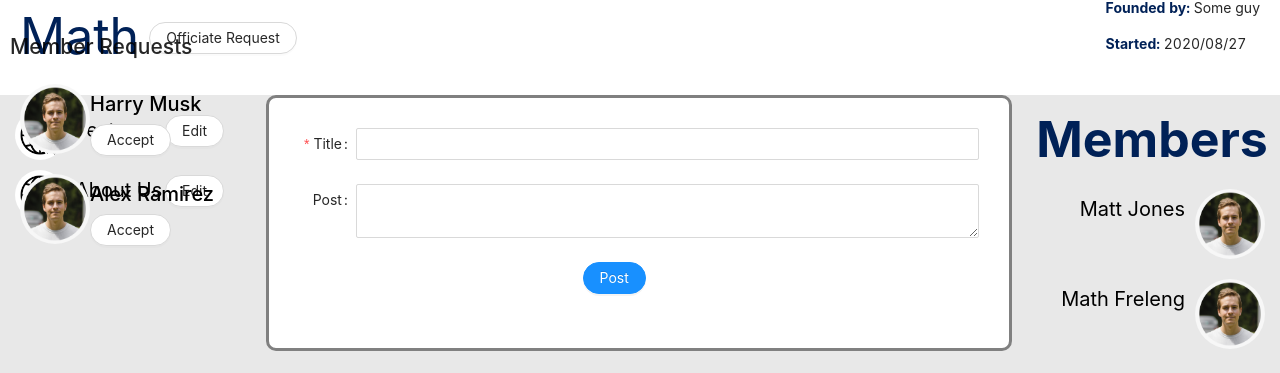
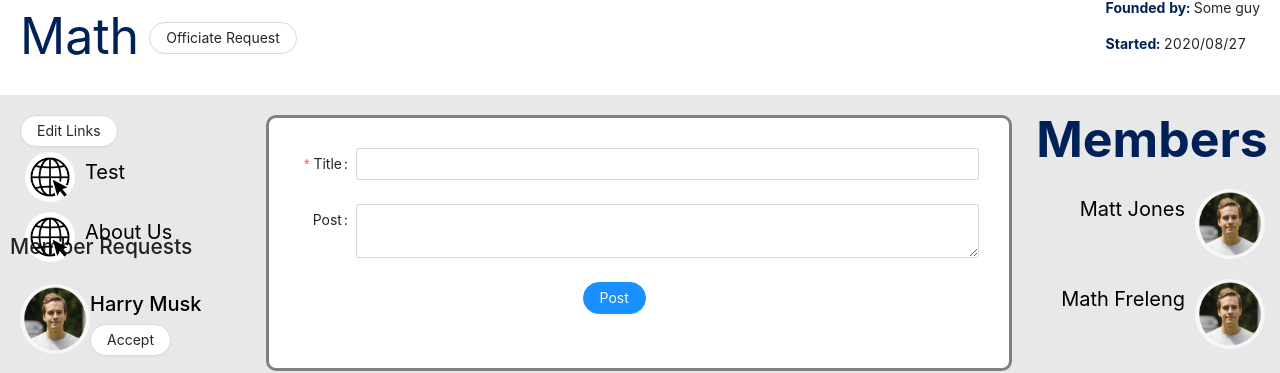
Before and after one commit to bianca-pokhrel/clubscus, a React (Create React App) app in the folder clubs/: page /admin in a window 1280 px wide. Shown: the part 370-743 px from the top of the page. Built offline with nearby package versions, Linux system fonts and the light colour scheme.

Commit message:
Update AdminPage

```diff
--- a/clubs/src/components/AdminPage/AdminFeed.css
+++ b/clubs/src/components/AdminPage/AdminFeed.css
@@ -43,6 +43,7 @@
     border: 3px solid grey;
     margin-left: 10px;
     width: 97.2%;
+    margin-top: 20px;
 }
 
 #new_post {
--- a/clubs/src/components/AdminPage/AdminFeed.js
+++ b/clubs/src/components/AdminPage/AdminFeed.js
@@ -2,7 +2,7 @@ import React from "react"
 import './AdminFeed.css'
 import 'antd/dist/antd.css';
 import PostContent from '../ClubPost/PostContent'
-import { Form, Input, Button, Menu, Dropdown, Col } from 'antd'
+import { message, Form, Input, Button, Menu, Dropdown, Col } from 'antd'
 import { DownOutlined } from '@ant-design/icons';
 
 
@@ -40,6 +40,7 @@ class AdminFeed extends React.Component{
         let time = new Date()
         this.props.posts.push({id: this.props.posts.length, title: values.user.title, text: values.user.post, likes: [], date: time.getFullYear() + '-' + ("0" + (time.getMonth() + 1)).slice(-2) + '-' + ( "0" + time.getDate()).slice(-2), comments: [], image: ""})
         console.log(this.props.posts)
+        message.success('New Post Has Been Made');
         this.forceUpdate()
     };
 
--- a/clubs/src/components/AdminPage/AdminLinks.js
+++ b/clubs/src/components/AdminPage/AdminLinks.js
@@ -2,24 +2,37 @@ import React from "react";
 import 'antd/dist/antd.css';
 import './AdminLinks.css'
 import {Button} from "antd";
-import {Link} from "react-router-dom";
+import NotEditLinks from "./NotEditLinks";
+import EditLinks from "./EditLinks";
 
-var links;
 class AdminLinks extends React.Component {
+   state = {
+            openEditLink: false
+    }
+
+    editStatusToTrue = () => {
+        this.setState((state) => {
+            return {openEditLink: true}
+    });
+    }
+
+    editStatusToFalse = () => {
+        this.setState((state) => {
+            return {openEditLink: false}
+        });
+    }
+
     render() {
-        const links = this.props.links
+        let link_cover;
+        if ( !this.state.openEditLink) {
+            link_cover = <NotEditLinks links={this.props.links} changeStatusToTrue={() => {this.editStatusToTrue()}}/>
+        } else {
+            link_cover = <EditLinks links={this.props.links} changeStatusToFalse={() => {this.editStatusToFalse()}}/>
+            console.log("here go")
+        }
         return (
             <div id="link_box">
-                {links.map(link => (
-                    <div id="link_container">
-                        <img id="links_image" src="/link.jpg"/>
-                        <p><a href={link.url} id="link_text">{link.name}</a></p>
-                        <div id="linkEditButton">
-                            <Button shape="round" size="medium" href="/">Edit</Button>
-                        </div>
-                    </div>
-                ))}
-
+                {link_cover}
             </div>
         );
     }
--- a/clubs/src/components/AdminPage/AdminMemberList.css
+++ b/clubs/src/components/AdminPage/AdminMemberList.css
@@ -32,7 +32,7 @@
     position: absolute;
     left: 10px;
     width: 100%;
-    top: 400px;
+    top: 600px;
     float: left;
 }
 #requested_member_container {
--- a/clubs/src/components/AdminPage/AdminMemberList.js
+++ b/clubs/src/components/AdminPage/AdminMemberList.js
@@ -1,7 +1,7 @@
 import React from "react";
 import 'antd/dist/antd.css';
 import './AdminMemberList.css'
-import {Button} from "antd";
+import {message, Button} from "antd";
 
 let requested_members = [
     {id: 3 , first_name: "Harry", last_name: "Musk"},
@@ -13,6 +13,7 @@ class AdminMemberList extends React.Component {
     acceptMember = (member) => {
         this.props.members.push({id: member.id, first_name: member.first_name, last_name: member.last_name})
         requested_members = requested_members.filter(item => item !== member)
+        message.success('New Member Accepted');
         this.forceUpdate()
     }
     render() {
--- /dev/null
+++ b/clubs/src/components/AdminPage/EditLinks.css
@@ -0,0 +1,36 @@
+#link_box {
+    margin: 5px;
+    padding: 5px;
+}
+
+#link_container {
+    position: relative;
+    width: 100%;
+    float: left;
+    vertical-align: middle;
+    padding: 5px;
+}
+#link_text {
+    position: absolute;
+    font-size: 20px;
+    text-decoration: none;
+    color: black;
+    margin-left: 10px;
+    margin-top: 5px;
+    float: left;
+}
+#links_image {
+    width: 50px;
+    height: 50px;
+    float: left;
+    border-radius: 50%;
+}
+a {
+    color: black;
+}
+
+#linkEditButton {
+    position: absolute;
+    top: 10px;
+    margin-left: 150px;
+}
--- /dev/null
+++ b/clubs/src/components/AdminPage/EditLinks.js
@@ -0,0 +1,44 @@
+import React from "react";
+import 'antd/dist/antd.css';
+import './EditLinks.css'
+import { message, Form, Input, Button, Select } from 'antd';
+
+const layout = {
+    labelCol: { span: 8 },
+    wrapperCol: { span: 16 },
+};
+
+class EditLinks extends React.Component {
+    editLinks = () => {
+        this.props.changeStatusToFalse()
+    }
+    addLink = (values: any) => {
+        this.props.links.push({name: values.name, url: values.url})
+        this.props.changeStatusToFalse()
+        message.success('New Link Added');
+    }
+    render() {
+        return(
+            <div id="link_box">
+                <div id="addLinksButtonCoinainer">
+                    <Button shape="round" size="medium" onClick={this.editLinks}>Back</Button>
+                </div>
+                <Form {...layout}  name="control-hooks" onFinish={this.addLink}>
+                    <Form.Item name="url" label="URL" rules={[{ required: true }]} initialValue="URL">
+                        <Input />
+                    </Form.Item>
+                    <Form.Item name="name" label="Name" rules={[{ required: true }]} initialValue="name">
+                        <Input />
+                    </Form.Item>
+                    <Form.Item >
+                        <Button shape="round" type="primary" htmlType="submit" >
+                            Save
+                        </Button>
+                    </Form.Item>
+                </Form>
+            </div>
+        );
+    }
+}
+
+export default EditLinks
--- /dev/null
+++ b/clubs/src/components/AdminPage/NotEditLinks.css
@@ -0,0 +1,29 @@
+#link_box {
+    margin: 5px;
+    padding: 5px;
+}
+#link_container {
+    position: relative;
+    width: 100%;
+    float: left;
+    vertical-align: middle;
+    padding: 5px;
+}
+#link_text {
+    position: absolute;
+    font-size: 20px;
+    text-decoration: none;
+    color: black;
+    margin-left: 10px;
+    margin-top: 5px;
+    float: left;
+}
+#links_image {
+    width: 50px;
+    height: 50px;
+    float: left;
+    border-radius: 50%;
+}
+a {
+    color: black;
+}
--- /dev/null
+++ b/clubs/src/components/AdminPage/NotEditLinks.js
@@ -0,0 +1,27 @@
+import React from "react";
+import 'antd/dist/antd.css';
+import './NotEditLinks.css'
+import {Button} from "antd";
+
+class NotEditLinks extends React.Component {
+    editLinks = () => {
+        this.props.changeStatusToTrue()
+    }
+    render(){
+        return(
+            <div id="link_box">
+                <div id="addLinksButtonCoinainer">
+                    <Button shape="round" size="medium" onClick={this.editLinks}>Edit Links</Button>
+                </div>
+                {this.props.links.map(link => (
+                    <div id="link_container">
+                        <img id="links_image" src="/link.jpg"/>
+                        <p><a href={link.url} id="link_text">{link.name}</a></p>
+                    </div>
+                ))}
+            </div>
+        );
+    }
+}
+
+export default NotEditLinks
--- a/clubs/src/screens/ClubPage.js
+++ b/clubs/src/screens/ClubPage.js
@@ -9,7 +9,6 @@ import About from '../components/ClubPageComponents/About'
 import AdminLinks from "../components/AdminPage/AdminLinks";
 import AdminMemberList from "../components/AdminPage/AdminMemberList";
 import AdminFeed from '../components/AdminPage/AdminFeed';
-import { BrowserRouter as Router, Switch, Route, useRouteMatch} from 'react-router-dom';
 import {message, Button} from "antd";
 
 
@@ -19,7 +18,6 @@ class ClubPage extends React.Component{
 		current: 'mail',
         	signedIn: true,
         	userType: this.props.userType,
-		isOfficial: false
 	};
 
 	success = () => {
```
